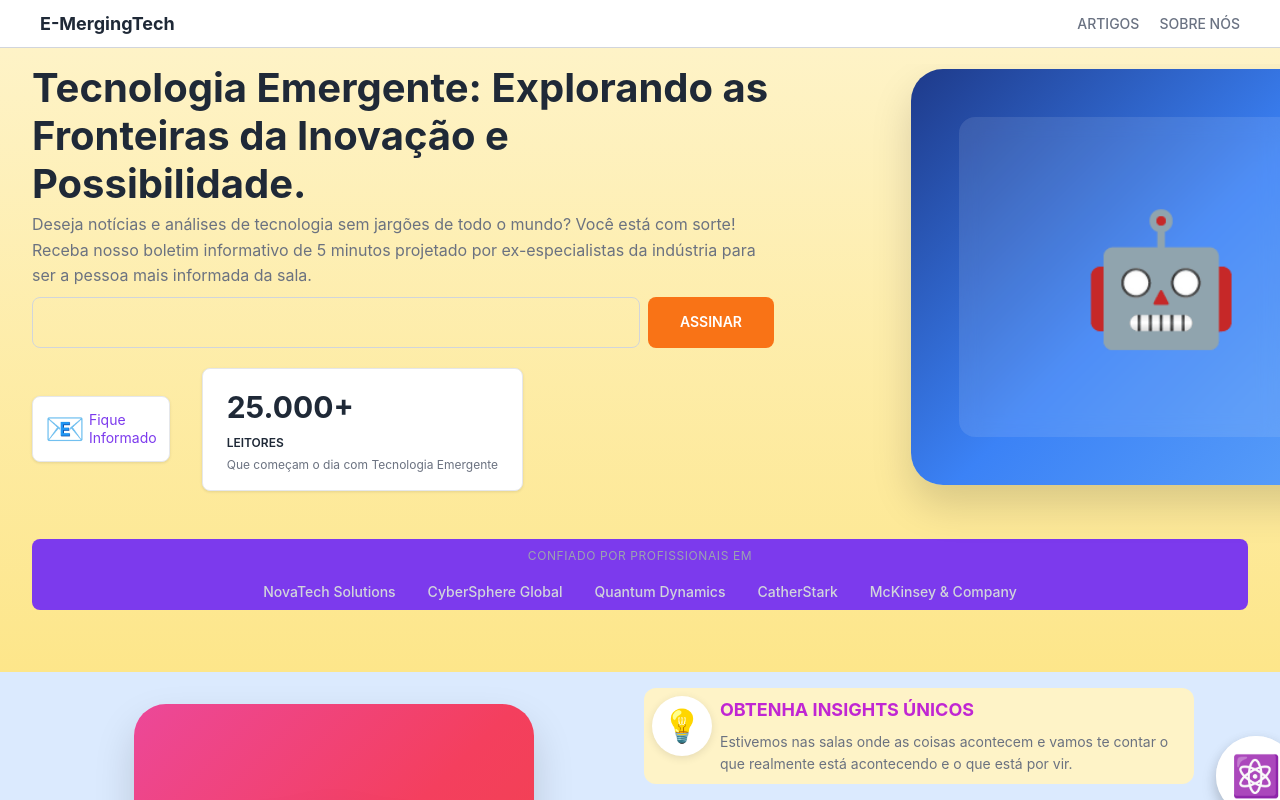
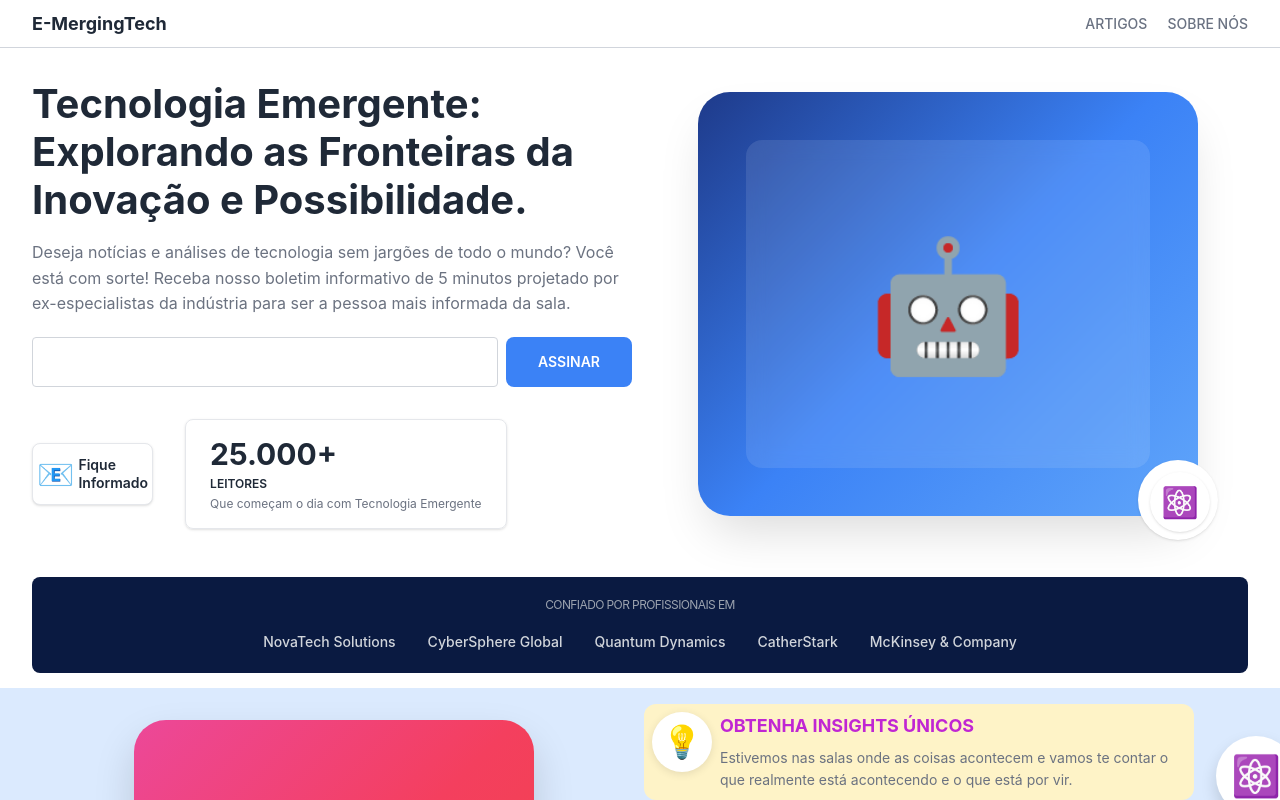
Before and after one commit to maia-leticia/nh-front-test, a React (Vite) app: page / in a window 1280 px wide. Shown: the top 800 px of the page. Built offline with nearby package versions, Linux system fonts and the light colour scheme.

Commit message:
feat(Hero): convert to tailwind, improve semantics, adjust responsive layout and split components

```diff
--- a/src/components/Header/Header.tsx
+++ b/src/components/Header/Header.tsx
@@ -3,8 +3,8 @@ const Header = () => {
   const navLinkStyle = "md:text-sm font-medium text-gray-500 no-underline transition-colors duration-200 hover:text-black text-xs"
 
   return (
-    <header className=" h-12 border-b flex justify-center border-b-gray-300">
-      <section className=" mx-auto flex justify-between items-center w-100 md:w-140 xl:w-300 px-4 md:px-20">
+    <header className=" h-12 flex justify-center border-b border-b-gray-300">
+      <section className="max-w-7xl w-full flex justify-between items-center px-8">
         <h2 className="md:text-lg font-bold color text-4">
           E-MergingTech
         </h2>
--- a/src/components/Hero/Hero.module.css
+++ /dev/null
@@ -1,272 +0,0 @@
-.hero {
-  background: linear-gradient(to bottom, #fef3c7 0%, #fde68a 100%);
-  padding: 1rem 0 0.5rem;
-}
-
-.container {
-  max-width: 1280px;
-  margin: 0 auto;
-  padding: 0 2rem;
-  height: 600px;
-  overflow-y: auto;
-}
-
-.content {
-  display: grid;
-  grid-template-columns: 1fr 1fr;
-  gap: 1rem;
-  align-items: center;
-  margin-bottom: 3rem;
-  width: 1500px;
-}
-
-.leftContent {
-  display: flex;
-  flex-direction: column;
-  gap: 0.25rem;
-}
-
-.headline {
-  font-size: 40px;
-  font-weight: 700;
-  color: #1f2937;
-  line-height: 1.2;
-  margin: 0;
-  display: block;
-}
-
-.description {
-  font-size: 16px;
-  color: #6b7280;
-  line-height: 1.6;
-  margin: 0;
-  display: block;
-}
-
-.subscriptionBox {
-  display: flex;
-  gap: 0.5rem;
-  margin-top: 0.25rem;
-}
-
-.emailInput {
-  flex: 1;
-  padding: 0.875rem 1.25rem;
-  border: 1px solid #d1d5db;
-  border-radius: 0.5rem;
-  font-size: 0.875rem;
-  outline: none;
-}
-
-.emailInput:focus {
-  border-color: #3b82f6;
-  box-shadow: 0 0 0 3px rgba(59, 130, 246, 0.1);
-}
-
-.subscribeButton {
-  padding: 0.875rem 2rem;
-  background-color: #f97316;
-  color: white;
-  border: none;
-  border-radius: 0.5rem;
-  font-size: 0.875rem;
-  font-weight: 600;
-  cursor: pointer;
-  transition: background-color 0.2s;
-}
-
-.subscribeButton:hover {
-  background-color: #ea580c;
-}
-
-.stats {
-  display: flex;
-  gap: 2rem;
-  align-items: center;
-  margin-top: 1rem;
-}
-
-.statBadge {
-  display: flex;
-  gap: 0.25rem;
-  align-items: center;
-  padding: 0.5rem 0.75rem;
-  background-color: white;
-  border: 1px solid #e5e7eb;
-  border-radius: 0.5rem;
-  box-shadow: 0 1px 3px rgba(0, 0, 0, 0.1);
-}
-
-.badgeIcon {
-  font-size: 2rem;
-}
-
-.badgeText {
-  font-size: 0.875rem;
-  line-height: 1.3;
-  color: #7c3aed;
-}
-
-.statNumber {
-  padding: 1rem 1.5rem;
-  background-color: white;
-  border: 1px solid #e5e7eb;
-  border-radius: 0.5rem;
-  box-shadow: 0 1px 3px rgba(0, 0, 0, 0.1);
-}
-
-.number {
-  font-size: 1.875rem;
-  font-weight: 700;
-  color: #1f2937;
-}
-
-.label {
-  font-size: 0.75rem;
-  font-weight: 600;
-  color: #1f2937;
-  margin-top: 0.25rem;
-}
-
-.sublabel {
-  font-size: 0.75rem;
-  color: #6b7280;
-  margin-top: 0.25rem;
-}
-
-.rightContent {
-  display: flex;
-  justify-content: center;
-  align-items: center;
-}
-
-.illustration {
-  width: 100%;
-  max-width: 500px;
-}
-
-.robotImage {
-  background: linear-gradient(135deg, #1e3a8a 0%, #3b82f6 50%, #60a5fa 100%);
-  border-radius: 2rem;
-  padding: 3rem;
-  box-shadow: 0 20px 40px rgba(0, 0, 0, 0.15);
-}
-
-.robotPlaceholder {
-  background-color: rgba(255, 255, 255, 0.1);
-  border-radius: 1rem;
-  padding: 4rem 2rem;
-  display: flex;
-  justify-content: center;
-  align-items: center;
-  backdrop-filter: blur(10px);
-}
-
-.robotIcon {
-  font-size: 8rem;
-}
-
-.techElements {
-  position: absolute;
-  bottom: -1rem;
-  right: -1rem;
-}
-
-.techCircle {
-  width: 80px;
-  height: 80px;
-  background-color: white;
-  border-radius: 50%;
-  box-shadow: 0 4px 12px rgba(0, 0, 0, 0.1);
-}
-
-.atomBadge {
-  position: absolute;
-  bottom: -0.5rem;
-  right: -0.5rem;
-  background-color: white;
-  border-radius: 50%;
-  width: 60px;
-  height: 60px;
-  display: flex;
-  justify-content: center;
-  align-items: center;
-  font-size: 2rem;
-  box-shadow: 0 4px 12px rgba(0, 0, 0, 0.15);
-}
-
-.trustedBy {
-  background-color: #7c3aed;
-  padding: 0.5rem;
-  border-radius: 0.5rem;
-  text-align: center;
-}
-
-.trustedText {
-  display: block;
-  font-size: 0.75rem;
-  color: #9ca3af;
-  margin-bottom: 1rem;
-  text-transform: uppercase;
-  letter-spacing: 0.05em;
-}
-
-.logos {
-  display: flex;
-  justify-content: center;
-  align-items: center;
-  gap: 2rem;
-  flex-wrap: wrap;
-}
-
-.logoItem {
-  font-size: 0.875rem;
-  color: #d1d5db;
-  font-weight: 500;
-}
-
-@media (max-width: 1024px) {
-  .content {
-    grid-template-columns: 1fr;
-    gap: 3rem;
-  }
-
-  .headline {
-    font-size: 2rem;
-  }
-
-  .rightContent {
-    order: -1;
-  }
-}
-
-@media (max-width: 768px) {
-  .hero {
-    padding: 2rem 0 1rem;
-  }
-
-  .container {
-    padding: 0 1rem;
-  }
-
-  .headline {
-    font-size: 1.75rem;
-  }
-
-  .subscriptionBox {
-    flex-direction: column;
-  }
-
-  .stats {
-    flex-direction: column;
-    gap: 1rem;
-  }
-
-  .logos {
-    gap: 1rem;
-  }
-
-  .logoItem {
-    font-size: 0.75rem;
-  }
-}
--- a/src/components/Hero/Hero.tsx
+++ b/src/components/Hero/Hero.tsx
@@ -1,68 +1,27 @@
-import styles from './Hero.module.css';
+import HeroText from './HeroText';
+import HeroForm from './HeroForm';
+import HeroStats from './HeroStats';
+import HeroIlustration from './HeroIlustration';
+import HeroList from './HeroList';
 
 const Hero = () => {
+
+  const logoItens = ["NovaTech Solutions", "CyberSphere Global", "Quantum Dynamics", "CatherStark", "McKinsey & Company"]
+
   return (
-    <div className={styles.hero}>
-      <div className={styles.container}>
-        <div className={styles.content}>
-          <div className={styles.leftContent}>
-            <span className={styles.headline}>
-              Tecnologia Emergente: Explorando as Fronteiras da Inovação e Possibilidade.
-            </span>
-            <span className={styles.description}>
-              Deseja notícias e análises de tecnologia sem jargões de todo o mundo? Você está com sorte! Receba nosso boletim informativo de 5 minutos projetado por ex-especialistas da indústria para ser a pessoa mais informada da sala.
-            </span>
-            <div className={styles.subscriptionBox}>
-              <input
-                type="email"
-                className={styles.emailInput}
-              />
-              <div className={styles.subscribeButton}>ASSINAR</div>
-            </div>
-            <div className={styles.stats}>
-              <div className={styles.statBadge}>
-                <div className={styles.badgeIcon}>
-                  <span>📧</span>
-                </div>
-                <div className={styles.badgeText}>
-                  <span>Fique</span>
-                  <br />
-                  <span>Informado</span>
-                </div>
-              </div>
-              <div className={styles.statNumber}>
-                <div className={styles.number}>25.000+</div>
-                <div className={styles.label}>LEITORES</div>
-                <div className={styles.sublabel}>Que começam o dia com Tecnologia Emergente</div>
-              </div>
-            </div>
-          </div>
-          <div className={styles.rightContent}>
-            <div className={styles.illustration}>
-              <div className={styles.robotImage}>
-                <div className={styles.robotPlaceholder}>
-                  <span className={styles.robotIcon}>🤖</span>
-                </div>
-                <div className={styles.techElements}>
-                  <div className={styles.techCircle}></div>
-                  <div className={styles.atomBadge}>⚛️</div>
-                </div>
-              </div>
-            </div>
-          </div>
-        </div>
-        <div className={styles.trustedBy}>
-          <span className={styles.trustedText}>Confiado por profissionais em</span>
-          <div className={styles.logos}>
-            <span className={styles.logoItem}>NovaTech Solutions</span>
-            <span className={styles.logoItem}>CyberSphere Global</span>
-            <span className={styles.logoItem}>Quantum Dynamics</span>
-            <span className={styles.logoItem}>CatherStark</span>
-            <span className={styles.logoItem}>McKinsey & Company</span>
-          </div>
-        </div>
-      </div>
-    </div>
+    <section className="pt-8 pb-2 flex justify-center ">
+      <section className="max-w-7xl m-auto px-8 h-[600px]">
+        <section className="grid grid-cols-1 gap-4 items-center mb-12 lg:grid-cols-2">
+          <section className="flex flex-col gap-4 order-2 lg:order-1">
+            <HeroText />
+            <HeroForm />
+            <HeroStats />
+          </section>
+          <HeroIlustration />
+        </section>
+        <HeroList items={logoItens} />
+      </section>
+    </section>
   );
 };
 
--- /dev/null
+++ b/src/components/Hero/HeroForm.tsx
@@ -0,0 +1,15 @@
+const HeroForm = () => {
+  return (
+    <form className="flex gap-2 mt-1">
+      <label htmlFor="email" className="sr-only">Email</label>
+      <input
+        id="email"
+        type="email"
+        className=" flex-1 py-3.5 px-5 border border-[#d1d5db] rounded-sm text-sm outline-none focus:border-[#3b82f6] focus:shadow-sm focus:shadow-[#3b82f61a]"
+      />
+      <button className="py-3.5 px-8 bg-[#3b82f6] text-white rounded-lg text-sm font-semibold cursor-pointer transition-colors duration-200 hover:bg-[#7dacf8]">ASSINAR</button>
+    </form>
+  )
+};
+
+export default HeroForm;
--- /dev/null
+++ b/src/components/Hero/HeroIlustration.tsx
@@ -0,0 +1,27 @@
+const HeroIlustration = () => {
+  return (
+    <section className="flex justify-center items-center order-1 lg:order-2">
+
+      <figure className="w-full max-w-[500px]">
+
+        <div className="relative bg-[linear-gradient(135deg,#1e3a8a_0%,#3b82f6_50%,#60a5fa_100%)] rounded-4xl p-12 shadow-2xl shadow-[#00000026]">
+          <div className="bg-[#ffffff1a] rounded-2xl py-25 px-8 flex justify-center items-center backdrop-blur-[10px]">
+            <span className="text-9xl">🤖</span>
+          </div>
+
+          <div className=" absolute -bottom-6 -right-5">
+            <div className="w-20 h-20 bg-white rounded-full shadow-sm shadow-[#0000001a] "></div>
+            <div className="absolute bottom-2 right-2 bg-white rounded-full w-15 h-15 flex justify-center items-center text-3xl shadow-sm shadow-[#0000001a] ">⚛️</div>
+          </div>
+
+        </div>
+        <figcaption id="hero-ilustration-title" className="sr-only">
+          Ilustração estilizada representando tecnologia.
+        </figcaption>
+      </figure>
+
+    </section>
+  )
+};
+
+export default HeroIlustration;
--- /dev/null
+++ b/src/components/Hero/HeroList.tsx
@@ -0,0 +1,23 @@
+interface HeroItemProps {
+    items: string[];
+}
+
+const HeroList = ({ items }: HeroItemProps) => {
+    return (
+        <section className="bg-[#0a1a41] p-5 rounded-lg text-center">
+            <h3 className="text-xs text-[#9ca3af] uppercase tracking-tighter">Confiado por profissionais em</h3>
+            <ul className="flex justify-center items-center gap-8 flex-wrap mt-4">
+
+                {items.map((item) => (
+                    <li key={item}>
+                        <span className="text-sm text-[#d1d5db] font-medium">{item}</span>
+                    </li>
+
+                ))}
+
+            </ul>
+        </section>
+    )
+};
+
+export default HeroList;
--- /dev/null
+++ b/src/components/Hero/HeroStats.tsx
@@ -0,0 +1,19 @@
+const HeroStats = () => {
+  return (
+    <section className="flex gap-8 items-center mt-4 ">
+      <article className="flex gap-1 items-center px-1 py-3 bg-white border border-[#e5e7eb] rounded-lg shadow-sm shadow-[#0000001a]">
+        <span className="text-3xl">
+          📧
+        </span>
+          <p className="text-sm leading-[1.3] font-semibold">Fique <br />Informado</p>
+      </article>
+      <article className="py-4 px-6 border border-[#e5e7eb] rounded-lg shadow-sm shadow-[#0000001a]">
+        <p className="text-3xl font-bold text-[#1f2937]">25.000+</p>
+        <p className="text-xs font-semibold text-[#1f2937] mt-1">LEITORES</p>
+        <p className="text-xs text-[#6b7280] mt-1" >Que começam o dia com Tecnologia Emergente</p>
+      </article>
+    </section>
+  )
+};
+
+export default HeroStats;
--- /dev/null
+++ b/src/components/Hero/HeroText.tsx
@@ -0,0 +1,14 @@
+const HeroText = () => {
+    return (
+        <>
+            <h1 className=" text-[40px] font-bold text-[#1f2937] leading-[1.2]" >
+                Tecnologia Emergente: Explorando as Fronteiras da Inovação e Possibilidade.
+            </h1>
+            <p className=" text-base text-[#6b7280] leading-[1.6]">
+                Deseja notícias e análises de tecnologia sem jargões de todo o mundo? Você está com sorte! Receba nosso boletim informativo de 5 minutos projetado por ex-especialistas da indústria para ser a pessoa mais informada da sala.
+            </p>
+        </>
+    )
+};
+
+export default HeroText;
--- a/src/index.css
+++ b/src/index.css
@@ -1,8 +1,6 @@
 @import "tailwindcss";
 
 * {
-  margin: 0;
-  padding: 0;
   box-sizing: border-box;
 }
 
```
